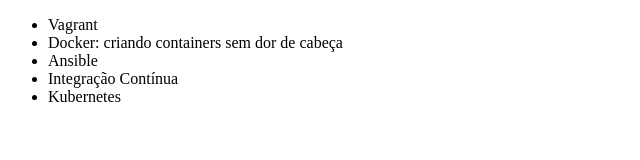
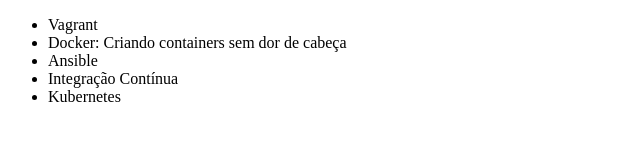
Before and after one commit to dev-lfelipe/alura-git, a plain HTML site: page index.html in a window 1280 px wide. Shown: the full height of the page, 0-640 px from the left. Drawn offline with Linux system fonts and the light colour scheme.

Commit message:
Atualizado o título do arquivo docker e do arquivo

```diff
--- a/index.html
+++ b/index.html
@@ -42,12 +42,12 @@ HEAD (local onde estamos) -> master (ramo ou brand)-->
 <html lang="pt-br">
     <head>
         <meta charset="UTF-8">
-        <title>Lista de cursos da Alura</title>
+        <title>Lista de Cursos da Alura</title>
     </head>
     <body>
         <ul>
             <li>Vagrant</li>
-            <li>Docker: criando containers sem dor de cabeça</li>
+            <li>Docker: Criando containers sem dor de cabeça</li>
             <li>Ansible</li>
             <li>Integração Contínua</li>
             <li>Kubernetes</li>
```
